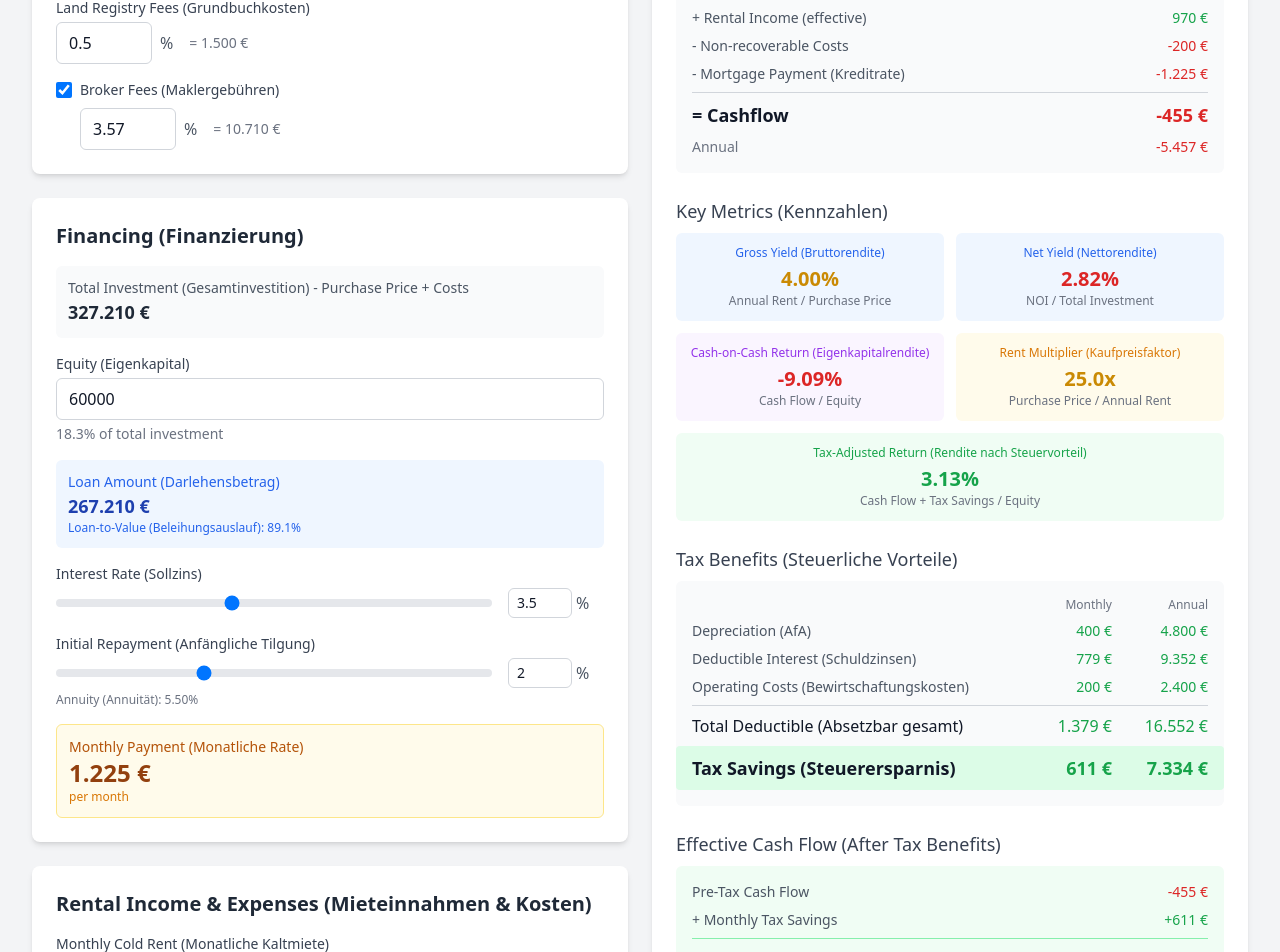
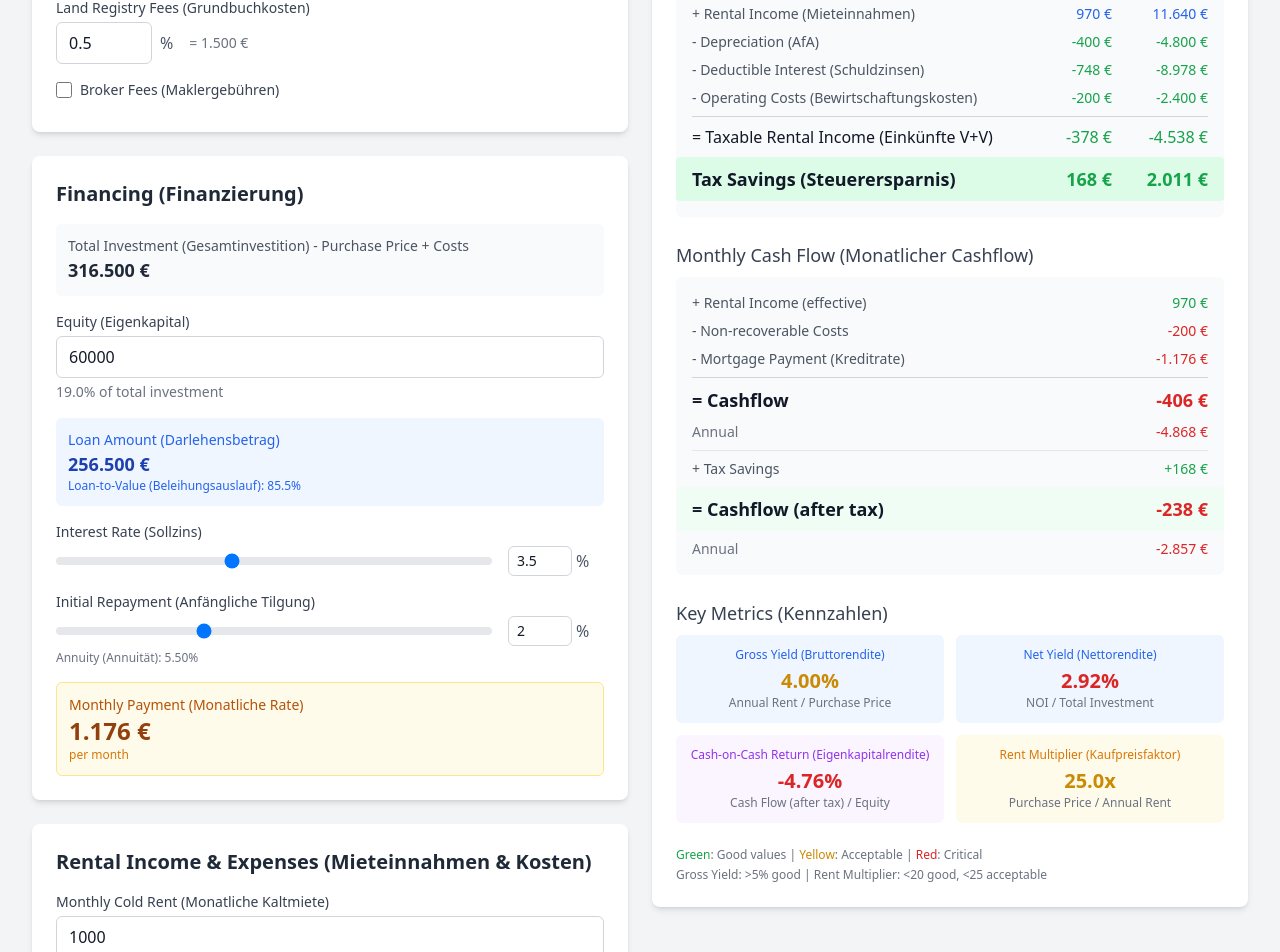
Before and after one commit to isobolev/Investment-Property-Calculator, a Vue app: page / in a window 1280 px wide. Shown: the part 554-1506 px from the top of the page. Built offline with nearby package versions, Linux system fonts and the light colour scheme.

Commit message:
adjusted cashflow

```diff
--- a/src/App.vue
+++ b/src/App.vue
@@ -14,7 +14,7 @@ const stateTaxRate = ref(3.5)
 const notaryRate = ref(1.5)
 const landRegistryRate = ref(0.5)
 const brokerRate = ref(3.57)
-const includeBroker = ref(true)
+const includeBroker = ref(false)
 
 // Financing inputs
 const equity = ref(60000)
@@ -154,10 +154,11 @@ const calculations = useCalculations(
             :annualDeductibleInterest="calculations.annualDeductibleInterest.value"
             :annualExpenses="calculations.annualExpenses.value"
             :totalDeductibleExpenses="calculations.totalDeductibleExpenses.value"
+            :effectiveAnnualRent="calculations.effectiveAnnualRent.value"
+            :taxableRentalIncome="calculations.taxableRentalIncome.value"
             :annualTaxSavings="calculations.annualTaxSavings.value"
             :monthlyCashFlowAfterTax="calculations.monthlyCashFlowAfterTax.value"
             :annualCashFlowAfterTax="calculations.annualCashFlowAfterTax.value"
-            :cashOnCashReturnAfterTax="calculations.cashOnCashReturnAfterTax.value"
           />
         </div>
       </div>
--- a/src/components/ResultsSummary.vue
+++ b/src/components/ResultsSummary.vue
@@ -33,10 +33,11 @@ const props = defineProps<{
   annualDeductibleInterest: number
   annualExpenses: number
   totalDeductibleExpenses: number
+  effectiveAnnualRent: number
+  taxableRentalIncome: number
   annualTaxSavings: number
   monthlyCashFlowAfterTax: number
   annualCashFlowAfterTax: number
-  cashOnCashReturnAfterTax: number
 }>()
 
 function formatCurrency(value: number): string {
@@ -113,6 +114,64 @@ function getRentMultiplierColor(value: number): string {
         </div>
       </div>
 
+      <!-- Tax Benefits -->
+      <div>
+        <h3 class="text-lg font-medium text-gray-700 mb-2">Tax Benefits (Steuerliche Vorteile)</h3>
+        <div class="bg-gray-50 rounded-md p-4 space-y-2">
+          <!-- Header -->
+          <div class="flex justify-between text-xs text-gray-500 font-medium">
+            <span></span>
+            <div class="flex gap-4">
+              <span class="w-20 text-right">Monthly</span>
+              <span class="w-20 text-right">Annual</span>
+            </div>
+          </div>
+          <div class="flex justify-between text-sm">
+            <span class="text-gray-600">+ Rental Income (Mieteinnahmen)</span>
+            <div class="flex gap-4">
+              <span class="w-20 text-right text-blue-600">{{ formatCurrency(effectiveAnnualRent / 12) }}</span>
+              <span class="w-20 text-right text-blue-600">{{ formatCurrency(effectiveAnnualRent) }}</span>
+            </div>
+          </div>
+          <div class="flex justify-between text-sm">
+            <span class="text-gray-600">- Depreciation (AfA)</span>
+            <div class="flex gap-4">
+              <span class="w-20 text-right text-green-600">-{{ formatCurrency(annualDepreciation / 12) }}</span>
+              <span class="w-20 text-right text-green-600">-{{ formatCurrency(annualDepreciation) }}</span>
+            </div>
+          </div>
+          <div class="flex justify-between text-sm">
+            <span class="text-gray-600">- Deductible Interest (Schuldzinsen)</span>
+            <div class="flex gap-4">
+              <span class="w-20 text-right text-green-600">-{{ formatCurrency(annualDeductibleInterest / 12) }}</span>
+              <span class="w-20 text-right text-green-600">-{{ formatCurrency(annualDeductibleInterest) }}</span>
+            </div>
+          </div>
+          <div class="flex justify-between text-sm">
+            <span class="text-gray-600">- Operating Costs (Bewirtschaftungskosten)</span>
+            <div class="flex gap-4">
+              <span class="w-20 text-right text-green-600">-{{ formatCurrency(annualExpenses / 12) }}</span>
+              <span class="w-20 text-right text-green-600">-{{ formatCurrency(annualExpenses) }}</span>
+            </div>
+          </div>
+          <hr class="border-gray-300" />
+          <div class="flex justify-between font-medium">
+            <span>= Taxable Rental Income (Einkünfte V+V)</span>
+            <div class="flex gap-4">
+              <span class="w-20 text-right" :class="taxableRentalIncome < 0 ? 'text-green-600' : 'text-red-600'">{{ formatCurrency(taxableRentalIncome / 12) }}</span>
+              <span class="w-20 text-right" :class="taxableRentalIncome < 0 ? 'text-green-600' : 'text-red-600'">{{ formatCurrency(taxableRentalIncome) }}</span>
+            </div>
+          </div>
+          <div class="flex justify-between font-bold text-lg -mx-4 px-4 py-2 rounded" :class="annualTaxSavings >= 0 ? 'bg-green-100' : 'bg-red-100'">
+            <span>{{ annualTaxSavings >= 0 ? 'Tax Savings (Steuerersparnis)' : 'Tax Due (Steuerlast)' }}</span>
+            <div class="flex gap-4">
+              <span class="w-20 text-right" :class="annualTaxSavings >= 0 ? 'text-green-600' : 'text-red-600'">{{ formatCurrency(Math.abs(annualTaxSavings / 12)) }}</span>
+              <span class="w-20 text-right" :class="annualTaxSavings >= 0 ? 'text-green-600' : 'text-red-600'">{{ formatCurrency(Math.abs(annualTaxSavings)) }}</span>
+            </div>
+          </div>
+        </div>
+      </div>
+
       <!-- Cash Flow -->
       <div>
         <h3 class="text-lg font-medium text-gray-700 mb-2">Monthly Cash Flow (Monatlicher Cashflow)</h3>
@@ -140,6 +199,25 @@ function getRentMultiplierColor(value: number): string {
             <span>Annual</span>
             <span :class="getCashFlowColor(annualCashFlow)">
               {{ formatCurrency(annualCashFlow) }}
+            </span>
+          </div>
+          <hr class="border-gray-200" />
+          <div class="flex justify-between text-sm">
+            <span class="text-gray-600">{{ annualTaxSavings >= 0 ? '+ Tax Savings' : '- Tax Due' }}</span>
+            <span :class="annualTaxSavings >= 0 ? 'text-green-600' : 'text-red-600'">
+              {{ annualTaxSavings >= 0 ? '+' : '-' }}{{ formatCurrency(Math.abs(annualTaxSavings / 12)) }}
+            </span>
+          </div>
+          <div class="flex justify-between font-bold text-lg bg-green-50 -mx-4 px-4 py-2 rounded">
+            <span>= Cashflow (after tax)</span>
+            <span :class="getCashFlowColor(monthlyCashFlowAfterTax)">
+              {{ formatCurrency(monthlyCashFlowAfterTax) }}
+            </span>
+          </div>
+          <div class="flex justify-between text-sm text-gray-500">
+            <span>Annual</span>
+            <span :class="getCashFlowColor(annualCashFlowAfterTax)">
+              {{ formatCurrency(annualCashFlowAfterTax) }}
             </span>
           </div>
         </div>
@@ -179,9 +257,9 @@ function getRentMultiplierColor(value: number): string {
             <p class="text-xl font-bold" :class="getCashFlowColor(cashOnCashReturn)">
               {{ formatPercent(cashOnCashReturn) }}
             </p>
-            <p class="text-xs text-gray-500">Cash Flow / Equity</p>
+            <p class="text-xs text-gray-500">Cash Flow (after tax) / Equity</p>
             <div class="absolute hidden group-hover:block bg-gray-800 text-white text-xs p-2 rounded shadow-lg z-10 w-48 -top-2 left-1/2 -translate-x-1/2 -translate-y-full">
-              Annual cash flow after mortgage payments divided by equity invested. Shows actual return on your cash.
+              Annual cash flow including tax benefits divided by equity invested. Shows actual return on your cash.
             </div>
           </div>
 
@@ -196,97 +274,6 @@ function getRentMultiplierColor(value: number): string {
               Purchase price divided by annual rent. Lower is better. Under 20 is good, under 25 is acceptable.
             </div>
           </div>
-
-          <!-- Tax-Adjusted Return -->
-          <div class="bg-green-50 rounded-md p-3 text-center relative group cursor-help col-span-2">
-            <p class="text-xs text-green-600 mb-1">Tax-Adjusted Return (Rendite nach Steuervorteil)</p>
-            <p class="text-xl font-bold" :class="getCashFlowColor(cashOnCashReturnAfterTax)">
-              {{ formatPercent(cashOnCashReturnAfterTax) }}
-            </p>
-            <p class="text-xs text-gray-500">Cash Flow + Tax Savings / Equity</p>
-            <div class="absolute hidden group-hover:block bg-gray-800 text-white text-xs p-2 rounded shadow-lg z-10 w-48 -top-2 left-1/2 -translate-x-1/2 -translate-y-full">
-              Annual cash flow including tax savings divided by equity invested. Shows actual return considering tax benefits.
-            </div>
-          </div>
-        </div>
-      </div>
-
-      <!-- Tax Benefits -->
-      <div>
-        <h3 class="text-lg font-medium text-gray-700 mb-2">Tax Benefits (Steuerliche Vorteile)</h3>
-        <div class="bg-gray-50 rounded-md p-4 space-y-2">
-          <!-- Header -->
-          <div class="flex justify-between text-xs text-gray-500 font-medium">
-            <span></span>
-            <div class="flex gap-4">
-              <span class="w-20 text-right">Monthly</span>
-              <span class="w-20 text-right">Annual</span>
-            </div>
-          </div>
-          <div class="flex justify-between text-sm">
-            <span class="text-gray-600">Depreciation (AfA)</span>
-            <div class="flex gap-4">
-              <span class="w-20 text-right text-green-600">{{ formatCurrency(annualDepreciation / 12) }}</span>
-              <span class="w-20 text-right text-green-600">{{ formatCurrency(annualDepreciation) }}</span>
-            </div>
-          </div>
-          <div class="flex justify-between text-sm">
-            <span class="text-gray-600">Deductible Interest (Schuldzinsen)</span>
-            <div class="flex gap-4">
-              <span class="w-20 text-right text-green-600">{{ formatCurrency(annualDeductibleInterest / 12) }}</span>
-              <span class="w-20 text-right text-green-600">{{ formatCurrency(annualDeductibleInterest) }}</span>
-            </div>
-          </div>
-          <div class="flex justify-between text-sm">
-            <span class="text-gray-600">Operating Costs (Bewirtschaftungskosten)</span>
-            <div class="flex gap-4">
-              <span class="w-20 text-right text-green-600">{{ formatCurrency(annualExpenses / 12) }}</span>
-              <span class="w-20 text-right text-green-600">{{ formatCurrency(annualExpenses) }}</span>
-            </div>
-          </div>
-          <hr class="border-gray-300" />
-          <div class="flex justify-between font-medium">
-            <span>Total Deductible (Absetzbar gesamt)</span>
-            <div class="flex gap-4">
-              <span class="w-20 text-right text-green-600">{{ formatCurrency(totalDeductibleExpenses / 12) }}</span>
-              <span class="w-20 text-right text-green-600">{{ formatCurrency(totalDeductibleExpenses) }}</span>
-            </div>
-          </div>
-          <div class="flex justify-between font-bold text-lg bg-green-100 -mx-4 px-4 py-2 rounded">
-            <span>Tax Savings (Steuerersparnis)</span>
-            <div class="flex gap-4">
-              <span class="w-20 text-right text-green-600">{{ formatCurrency(annualTaxSavings / 12) }}</span>
-              <span class="w-20 text-right text-green-600">{{ formatCurrency(annualTaxSavings) }}</span>
-            </div>
-          </div>
-        </div>
-      </div>
-
-      <!-- Effective Cash Flow After Tax -->
-      <div>
-        <h3 class="text-lg font-medium text-gray-700 mb-2">Effective Cash Flow (After Tax Benefits)</h3>
-        <div class="bg-green-50 rounded-md p-4 space-y-2">
-          <div class="flex justify-between text-sm">
-            <span class="text-gray-600">Pre-Tax Cash Flow</span>
-            <span :class="getCashFlowColor(monthlyCashFlow)">{{ formatCurrency(monthlyCashFlow) }}</span>
-          </div>
-          <div class="flex justify-between text-sm">
-            <span class="text-gray-600">+ Monthly Tax Savings</span>
-            <span class="text-green-600">+{{ formatCurrency(annualTaxSavings / 12) }}</span>
-          </div>
-          <hr class="border-green-300" />
-          <div class="flex justify-between font-bold text-lg">
-            <span>= Effective Monthly Cash Flow</span>
-            <span :class="getCashFlowColor(monthlyCashFlowAfterTax)">
-              {{ formatCurrency(monthlyCashFlowAfterTax) }}
-            </span>
-          </div>
-          <div class="flex justify-between text-sm text-gray-500">
-            <span>Annual</span>
-            <span :class="getCashFlowColor(annualCashFlowAfterTax)">
-              {{ formatCurrency(annualCashFlowAfterTax) }}
-            </span>
-          </div>
         </div>
       </div>
 
--- a/src/components/TaxInput.vue
+++ b/src/components/TaxInput.vue
@@ -38,6 +38,8 @@ const depreciationPresets = [
   { rate: 2, label: '2% (Standard)' },
   { rate: 2.5, label: '2.5% (Pre-1925)' },
   { rate: 3, label: '3% (New 2023+)' },
+  { rate: 5, label: '5%' },
+  { rate: 10, label: '10%' },
 ]
 
 function formatCurrency(value: number): string {
@@ -69,13 +71,13 @@ function formatPercent(value: number): string {
           :value="depreciationRate"
           @input="emit('update:depreciationRate', Number(($event.target as HTMLInputElement).value))"
           min="0.5"
-          max="3"
-          step="0.1"
+          max="10"
+          step="0.5"
           class="w-full h-2 bg-gray-200 rounded-lg appearance-none cursor-pointer"
         />
         <div class="flex justify-between text-xs text-gray-500 mt-1">
           <span>0.5%</span>
-          <span>3%</span>
+          <span>10%</span>
         </div>
         <div class="flex flex-wrap gap-2 mt-2">
           <button
--- a/src/composables/useCalculations.ts
+++ b/src/composables/useCalculations.ts
@@ -143,13 +143,6 @@ export function useCalculations(
       : 0
   )
 
-  // Cash-on-cash return (return on equity invested)
-  const cashOnCashReturn = computed(() =>
-    financing.equity.value > 0
-      ? (annualCashFlow.value / financing.equity.value) * 100
-      : 0
-  )
-
   // Rent multiplier (Kaufpreisfaktor)
   const rentMultiplier = computed(() =>
     annualRent.value > 0
@@ -202,8 +195,16 @@ export function useCalculations(
     annualDepreciation.value + annualDeductibleInterest.value + annualExpenses.value
   )
 
+  // Taxable rental income (Einkünfte aus Vermietung und Verpachtung)
+  // Negative = loss that offsets other income, Positive = taxable profit
+  const taxableRentalIncome = computed(() =>
+    effectiveAnnualRent.value - totalDeductibleExpenses.value
+  )
+
+  // Tax impact: negative taxable income = savings, positive = tax due
+  // We express this as "savings" so negative value means tax due
   const annualTaxSavings = computed(() =>
-    totalDeductibleExpenses.value * (effectiveMarginalRate.value / 100)
+    -taxableRentalIncome.value * (effectiveMarginalRate.value / 100)
   )
 
   const monthlyTaxSavings = computed(() => annualTaxSavings.value / 12)
@@ -214,7 +215,8 @@ export function useCalculations(
 
   const annualCashFlowAfterTax = computed(() => monthlyCashFlowAfterTax.value * 12)
 
-  const cashOnCashReturnAfterTax = computed(() =>
+  // Cash-on-cash return (return on equity invested, after tax)
+  const cashOnCashReturn = computed(() =>
     financing.equity.value > 0
       ? (annualCashFlowAfterTax.value / financing.equity.value) * 100
       : 0
@@ -264,10 +266,10 @@ export function useCalculations(
     effectiveMarginalRate,
     annualDeductibleInterest,
     totalDeductibleExpenses,
+    taxableRentalIncome,
     annualTaxSavings,
     monthlyTaxSavings,
     monthlyCashFlowAfterTax,
     annualCashFlowAfterTax,
-    cashOnCashReturnAfterTax,
   }
 }
```
